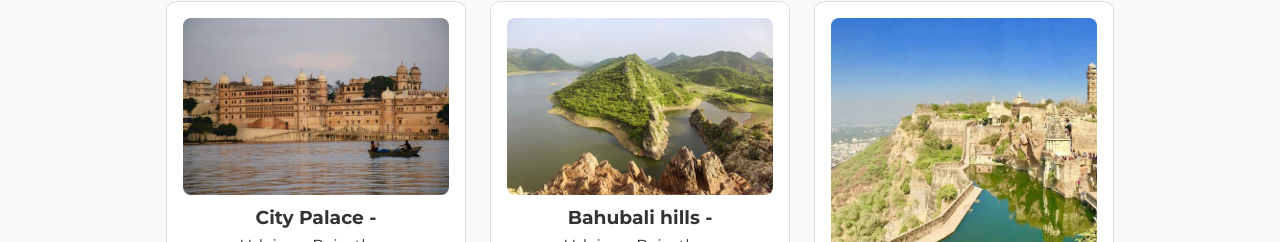
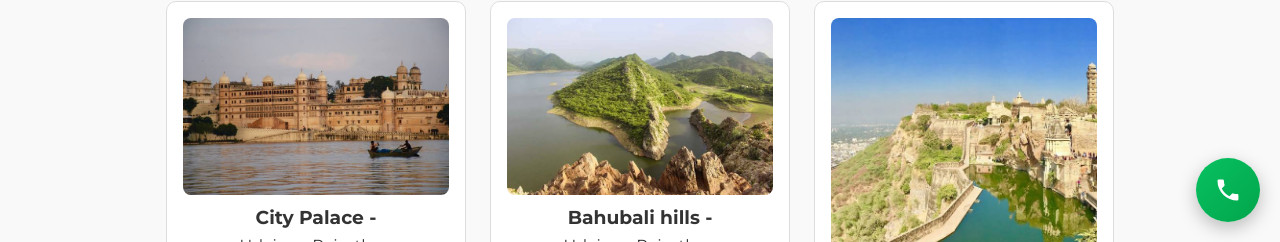
Before and after one commit to Nayansalvi/Shree-sawra-tours, a plain HTML site: page index.html in a window 1280 px wide. Shown: the part 558-800 px from the top of the page. Drawn offline with Linux system fonts and the light colour scheme.

Commit message:
Call icon

```diff
--- a/CSS/Style.css
+++ b/CSS/Style.css
@@ -406,7 +406,73 @@ nav a.active {
 }
 }
 
+    /* Floating call button styles */
+    .call-btn {
+      position: fixed;
+      right: 20px;
+      bottom: 20px;
+      width: 64px;
+      height: 64px;
+      border-radius: 999px;
+      display: grid;
+      place-items: center;
+      box-shadow: 0 6px 18px rgba(0,0,0,0.25);
+      background: linear-gradient(135deg,#07c160,#02a54b);
+      z-index: 9999;
+      cursor: pointer;
+      text-decoration: none;
+      transition: transform .12s ease, box-shadow .12s ease;
+    }
+    .call-btn:active { transform: scale(.96); }
+    .call-btn .label {
+      position: absolute;
+      right: 92px;
+      bottom: 28px;
+      background: #111;
+      color: #fff;
+      padding: 8px 12px;
+      border-radius: 8px;
+      font-size: 14px;
+      white-space: nowrap;
+      box-shadow: 0 6px 18px rgba(0,0,0,0.18);
+      opacity: 0;
+      transform: translateY(8px);
+      transition: opacity .12s ease, transform .12s ease;
+      pointer-events: none;
+    }
+    .call-btn:hover .label,
+    .call-btn:focus .label {
+      opacity: 1;
+      transform: translateY(0);
+    }
 
+    /* phone icon */
+    .phone-icon {
+      width: 28px;
+      height: 28px;
+      display: block;
+      fill: white;
+      stroke: none;
+    }
+
+    /* optional small pulse */
+    .pulse {
+      position: absolute;
+      width: 100%;
+      height: 100%;
+      border-radius: 999px;
+      background: rgba(255,255,255,0.08);
+      animation: pulse 2s infinite;
+      z-index: -1;
+    }
+    @keyframes pulse {
+      0% { transform: scale(.9); opacity: .6; }
+      70% { transform: scale(1.5); opacity: 0; }
+      100% { transform: scale(1.5); opacity: 0; }
+    }
+
+    /* small accessible focus ring */
+    .call-btn:focus { outline: none; box-shadow: 0 0 0 4px rgba(2,165,75,0.18); }
 
 
 /* TESTIMONIAL SECTION */
--- a/index.html
+++ b/index.html
@@ -19,7 +19,7 @@
 <meta name="twitter:title" content="Shree Sawra Tours – Cab Booking in Rajasthan">
 <meta name="twitter:description" content="Book affordable and reliable cabs with Shree Sawra Tours. The best travel service with the rating of 5 stars. Safe rides and tours across Rajasthan.">
 <meta name="twitter:image" content="https://yourdomain.com/images/cab.jpg">
-<link rel="icon" type="image/png" href="logo.png">
+<link rel="icon" type="image/png" href="Assets/logo.png">
   <link rel="stylesheet" href="CSS/Style.css"/>
   <link rel="preconnect" href="https://fonts.googleapis.com">
 <link rel="preconnect" href="https://fonts.gstatic.com" crossorigin>
@@ -179,6 +179,15 @@
       <p class="footer-info"><strong>Email:</strong> Shreesawratours@gmail.com <br> <strong>Phone:</strong> +91 9829772935, +91 6350454879</p>
       <p class="footer-bottom">© 2025 Shree Sawra Tours. All Rights Reserved.</p>
     </div>
+    <div class="contacticon">
+    <a class="call-btn" href="tel:+91 9829772935" aria-label="Call +91 9829772935">
+    <span class="pulse" aria-hidden="true"></span>
+    <svg class="phone-icon" viewBox="0 0 24 24" aria-hidden="true">
+      <path d="M6.62 10.79a15.05 15.05 0 006.59 6.59l2.2-2.2a1 1 0 01.95-.27 11.36 11.36 0 003.57.57 1 1 0 011 1V20a1 1 0 01-1 1A17 17 0 013 4a1 1 0 011-1h3.5a1 1 0 011 1 11.36 11.36 0 00.57 3.57 1 1 0 01-.27.95l-2.18 2.27z"/>
+    </svg>
+    <span class="label">Call +91 98297 72935</span>
+  </a>
+</div>
   </footer>
   <script src="JS/Script.js"></script>
   <script src="JS/Index.js"></script>
```
Also changed, not shown: Assets/logo.png.
